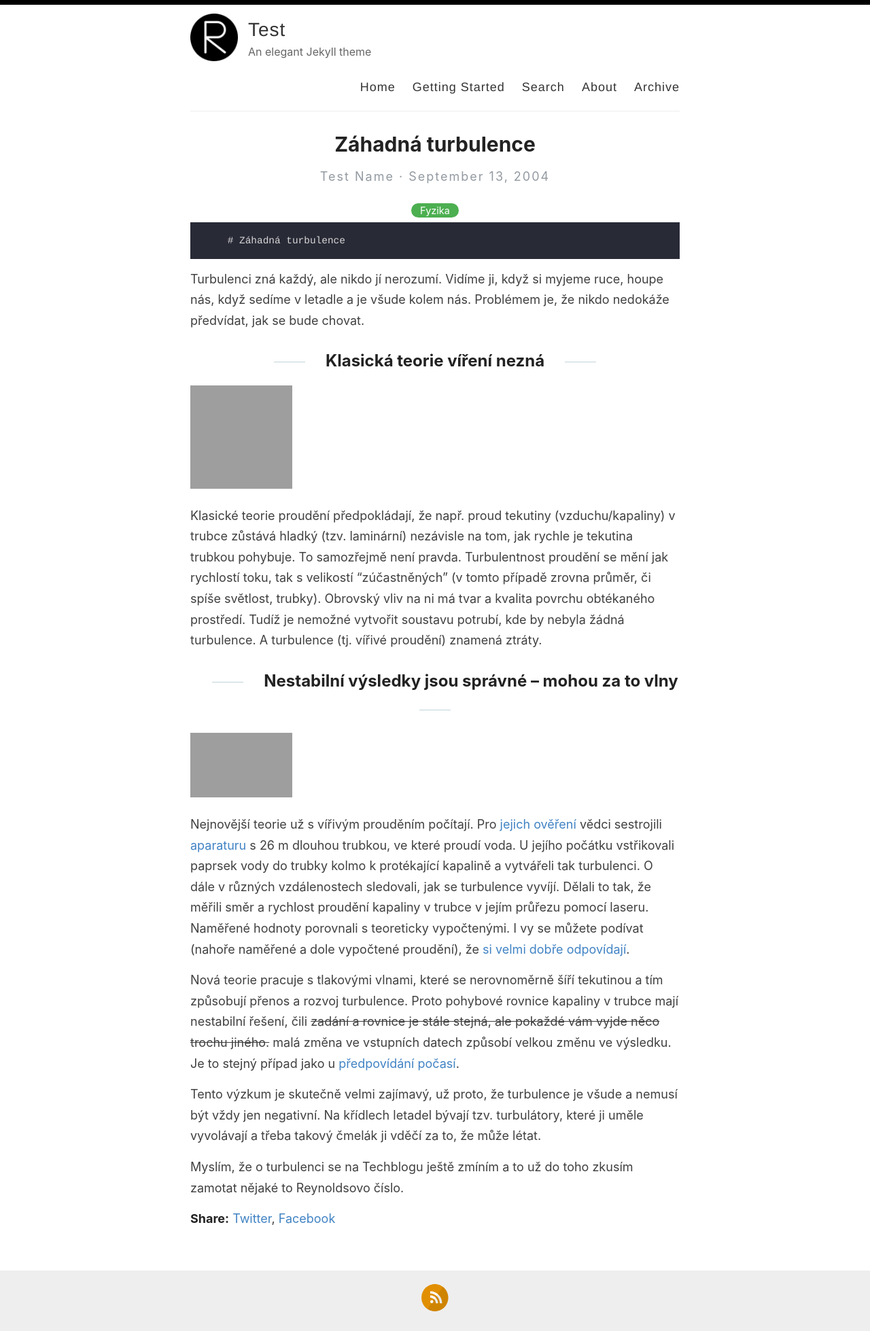
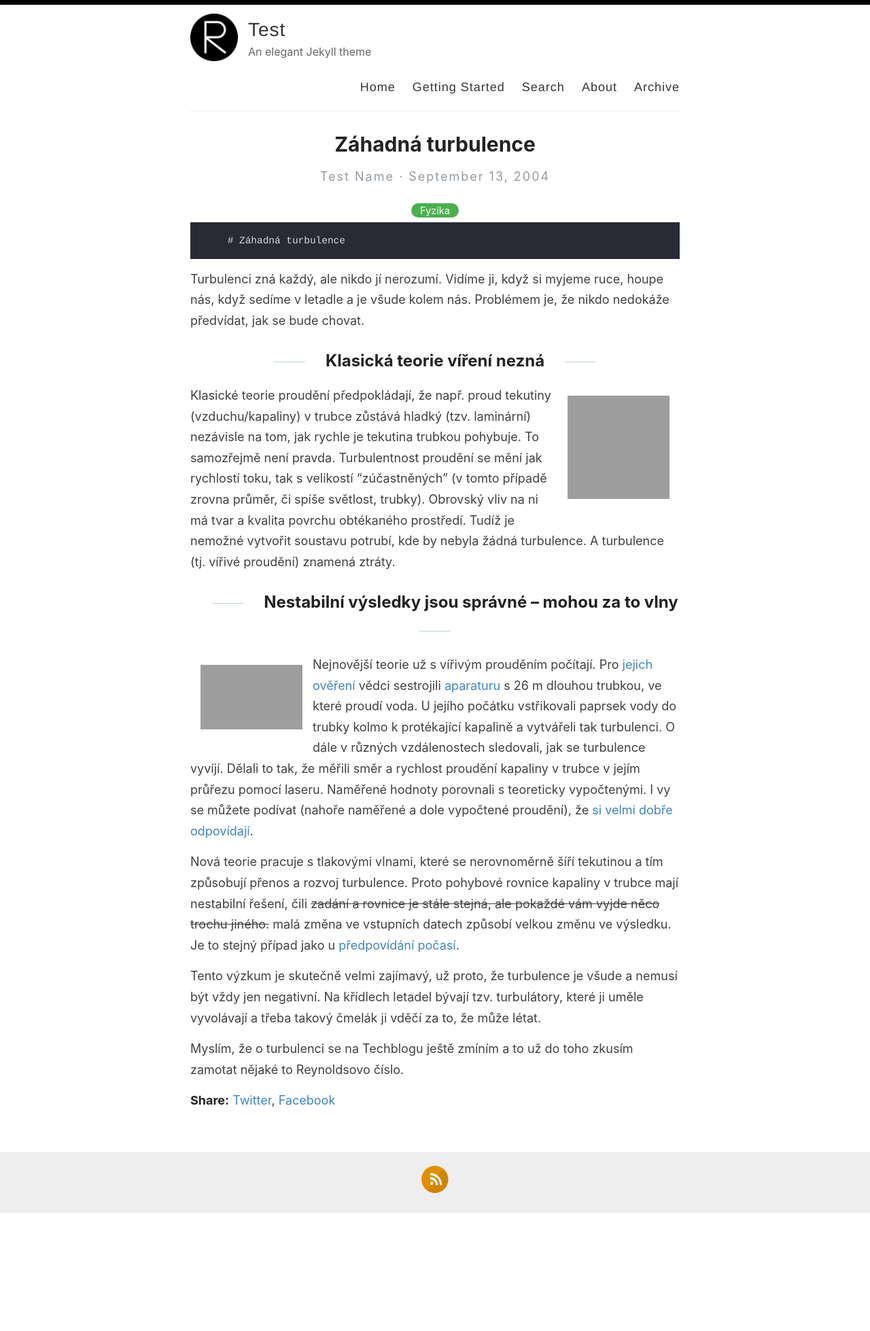
Before and after one commit to srubarm/srubarm.github.io, a Jekyll site: the page built from _posts/2004-09-13-zahadna-turbulence.md, in a window 1280 px wide. Shown: the whole page at 68% size. Built offline with Jekyll 4.4.1, drawn with Linux system fonts in a browser that asks for light colours; after the commit the page ends 1784 px from its top, so only the background shows below that; grey boxes are pictures that could not be loaded.

Commit message:
Update style.scss

```diff
--- a/assets/style.scss
+++ b/assets/style.scss
@@ -1139,6 +1139,15 @@ Modules - reusable parts of our design
   }
 }
 
+.obry, .obryleft {
+    float: right;
+    font-size: 11px;
+    margin: 15px;
+}
+
+.obryleft {
+    float: left;
+}
 
 // Settled on moving the import of syntax highlighting to the bottom of the CSS
 // ... Otherwise it really bloats up the top of the CSS file and makes it difficult to find the start
```
